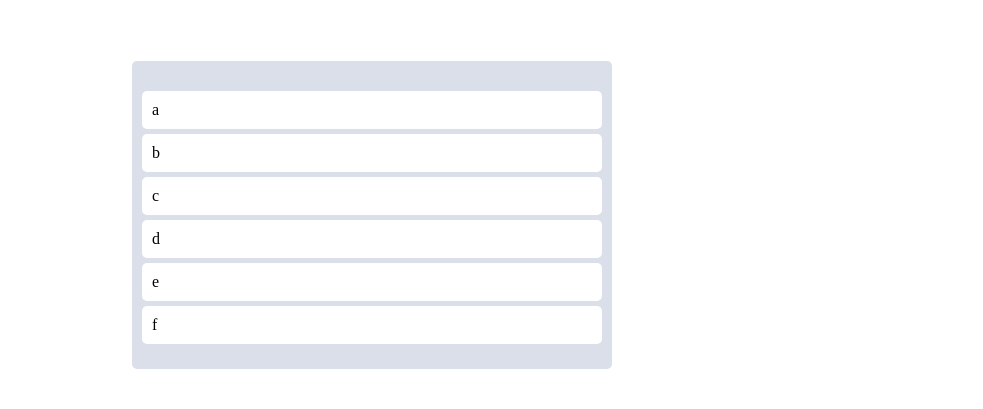
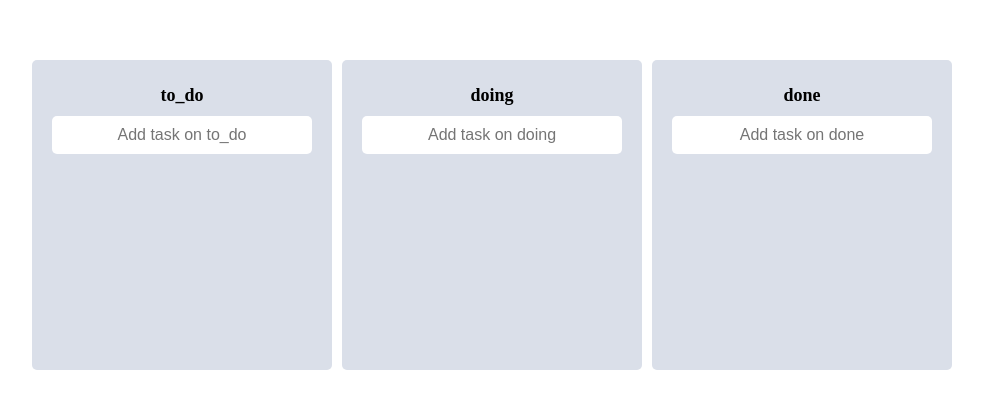
Before and after one commit to banminseok/react_master_class_ts, a React (Create React App) app: page / in a window 1280 px wide. Shown: the part 193-602 px from the top of the page, without its empty margins (268-1251 px from the left). Built offline with nearby package versions, Linux system fonts and the light colour scheme.

Commit message:
todo finish

```diff
--- a/src/App.tsx
+++ b/src/App.tsx
@@ -2,11 +2,12 @@
 import { useRecoilState } from "recoil";
 import styled from "styled-components";
 import { toDoState } from "./atoms";
+import Board from "./Components/Board";
 import DragabbleCard from "./Components/DragabbleCard";
 
 const Wrapper = styled.div`
   display: flex;
-  max-width: 480px;
+  max-width: 680px;
   width: 100%;
   margin: 0 auto;
   justify-content: center;
@@ -17,47 +18,54 @@
 const Boards = styled.div`
   display: grid;
   width: 100%;
-  grid-template-columns: repeat(1, 1fr);
+  gap: 10px;
+  grid-template-columns: repeat(3, 1fr);
 `;
-
-const Board = styled.div`
-  padding: 20px 10px;
-  padding-top: 30px;
-  background-color: ${(props) => props.theme.boardColor};
-  border-radius: 5px;
-  min-height: 200px;
-`;
-
-
 
 
 function App() {
   const [toDos, setToDos] = useRecoilState(toDoState);
-  const onDragEnd = ({ draggableId, destination, source }: DropResult) => {
+  //const onDragEnd = ({ draggableId, destination, source }: DropResult) => {
+  const onDragEnd = (info: DropResult) => {
+    console.log(info);
+    const { destination, draggableId, source } = info;
     if (!destination) return;
-
-    setToDos((oldToDos) => {
-      const copyToDos = [...oldToDos];
-      // 1) Delete item on source.index
-      copyToDos.splice(source.index, 1);
-      // 2) PUT BACK THE ITEM ON THE DESTINATION.INDEX
-      copyToDos.splice(destination?.index, 0, draggableId);
-      return copyToDos;
-    })
+    if (destination?.droppableId === source.droppableId) {
+      // same board movement.
+      setToDos((allBoards) => {
+        const boardCopy = [...allBoards[source.droppableId]];
+        const taskObj = boardCopy[source.index];
+        boardCopy.splice(source.index, 1);
+        boardCopy.splice(destination?.index, 0, taskObj);
+        return {
+          ...allBoards,
+          [source.droppableId]: boardCopy,
+        };
+      });
+    }
+    if (destination?.droppableId !== source.droppableId) {
+      // cross board movement
+      setToDos((allBoards) => {
+        const sourceBoard = [...allBoards[source.droppableId]];
+        const taskObj = sourceBoard[source.index];
+        const destinationBoard = [...allBoards[destination.droppableId]];
+        sourceBoard.splice(source.index, 1);
+        destinationBoard.splice(destination?.index, 0, taskObj);
+        return {
+          ...allBoards,
+          [source.droppableId]: sourceBoard,
+          [destination.droppableId]: destinationBoard,
+        };
+      });
+    }
   }
   return (
     <DragDropContext onDragEnd={onDragEnd}>
       <Wrapper>
         <Boards>
-          <Droppable droppableId="one">
-            {(magic) =>
-              <Board ref={magic.innerRef} {...magic.droppableProps}>
-                {toDos.map((toDo, index) => (
-                  <DragabbleCard key={toDo} index={index} toDo={toDo} />
-                ))}
-                {magic.placeholder}
-              </Board>}
-          </Droppable>
+          {Object.keys(toDos).map((boardId) => (
+            <Board key={boardId} boardId={boardId} toDos={toDos[boardId]} />
+          ))}
         </Boards>
       </Wrapper>
     </DragDropContext>
--- /dev/null
+++ b/src/Components/Board.tsx
@@ -0,0 +1,108 @@
+import { useRef } from "react";
+import { Droppable } from "react-beautiful-dnd";
+import { useForm } from "react-hook-form";
+import { useSetRecoilState } from "recoil";
+import styled from "styled-components";
+import { ITodo, toDoState } from "../atoms";
+import DragabbleCard from "./DragabbleCard";
+
+const Wrapper = styled.div`
+  width: 300px;
+  padding-top: 10px;
+  background-color: ${(props) => props.theme.boardColor};
+  border-radius: 5px;
+  min-height: 300px;
+  display : flex;
+  flex-direction:column;
+  overflow: hidden;
+`;
+const Title = styled.h2`
+  text-align: center;
+  font-weight: 600;
+  margin-bottom: 10px;
+  font-size: 18px;
+`;
+
+interface IAreaProps {
+  isDraggingFromThis: boolean;
+  isDraggingOver: boolean;
+}
+
+const Area = styled.div<IAreaProps>`
+  background-color: ${props => props.isDraggingOver
+    ? "#dfe6e9"
+    : props.isDraggingFromThis
+      ? "#b2bec3"
+      : "transparent"};};
+  flex-grow: 1;
+  transition: background-color 0.3s ease-in-out;
+  padding: 20px;
+`;
+
+const Form = styled.form`
+width: 100%;
+display: flex;
+  justify-content: center;
+  padding-bottom: 10px;
+  input {
+    font-size: 16px;
+    border: 0;
+    background-color: white;
+    width: 80%;
+    padding: 10px;
+    border-radius: 5px;
+    text-align: center;
+    margin: 0 auto;
+  }
+`;
+
+interface IBoardProps {
+  toDos: ITodo[];
+  boardId: string;
+}
+
+interface IForm {
+  toDo: string;
+}
+
+function Board({ toDos, boardId }: IBoardProps) {
+  const setToDos = useSetRecoilState(toDoState);
+  const { register, setValue, handleSubmit } = useForm<IForm>();
+  const onValid = ({ toDo }: IForm) => {
+    const newToDo = {
+      id: Date.now(),
+      text: toDo,
+    };
+    setToDos((allBoards) => {
+      return {
+        ...allBoards,
+        [boardId]: [newToDo, ...allBoards[boardId]],
+      };
+    });
+    setValue("toDo", "");
+  }
+  return (
+    <Wrapper>
+      <Title>{boardId}</Title>
+      <Form onSubmit={handleSubmit(onValid)}>
+        <input
+          {...register("toDo", { required: true })}
+          type="text"
+          placeholder={`Add task on ${boardId}`}
+        />
+      </Form>
+      <Droppable droppableId={boardId}>
+        {(magic, info) =>
+          <Area isDraggingOver={info.isDraggingOver}
+            isDraggingFromThis={Boolean(info.draggingFromThisWith)} ref={magic.innerRef} {...magic.droppableProps}>
+            {toDos.map((toDo, index) => (
+              <DragabbleCard key={toDo.id} index={index} toDoId={toDo.id} toDoText={toDo.text} />
+            ))}
+            {magic.placeholder}
+          </Area>}
+      </Droppable>
+    </Wrapper>
+  );
+}
+
+export default Board
--- a/src/Components/DragabbleCard.tsx
+++ b/src/Components/DragabbleCard.tsx
@@ -2,25 +2,29 @@
 import { Draggable } from "react-beautiful-dnd";
 import styled from "styled-components";
 
-const Card = styled.div`
+const Card = styled.div<{ isDragging: boolean }>`
   border-radius: 5px;
   margin-bottom: 5px;
-  padding: 10px 10px;
-  background-color: ${(props) => props.theme.cardColor};
+  padding: 10px;
+  background-color: ${(props) =>
+    props.isDragging ? "#e4f2ff" : props.theme.cardColor};
+  box-shadow: ${(props) =>
+    props.isDragging ? "0px 2px 5px rgba(0, 0, 0, 0.05)" : "none"};
 `;
 
 interface IDraggabbleCardProps {
-  toDo: string;
+  toDoId: number;
+  toDoText: string;
   index: number;
 }
 
-const DraggabbleCard = ({ toDo, index }: IDraggabbleCardProps) => {
+const DraggabbleCard = ({ toDoId, toDoText, index }: IDraggabbleCardProps) => {
   return (
     <>
-      <Draggable key={toDo} draggableId={toDo} index={index}>
-        {(magic) => (
-          <Card ref={magic.innerRef} {...magic.dragHandleProps} {...magic.draggableProps} >
-            {toDo}
+      <Draggable key={toDoId} draggableId={toDoId + ""} index={index}>
+        {(magic, snapshot) => (
+          <Card isDragging={snapshot.isDragging} ref={magic.innerRef} {...magic.dragHandleProps} {...magic.draggableProps} >
+            {toDoText}
           </Card>
         )}
       </Draggable>
--- a/src/atoms.tsx
+++ b/src/atoms.tsx
@@ -1,6 +1,19 @@
 import { atom, selector } from "recoil";
 
-export const toDoState = atom({
+export interface ITodo {
+  id: number,
+  text: string
+}
+
+interface IToDoState {
+  [key: string]: ITodo[];
+}
+
+export const toDoState = atom<IToDoState>({
   key: "toDo",
-  default: ["a", "b", "c", "d", "e", "f"],
+  default: {
+    "to_do": [],
+    doing: [],
+    done: [],
+  },
 });
```
